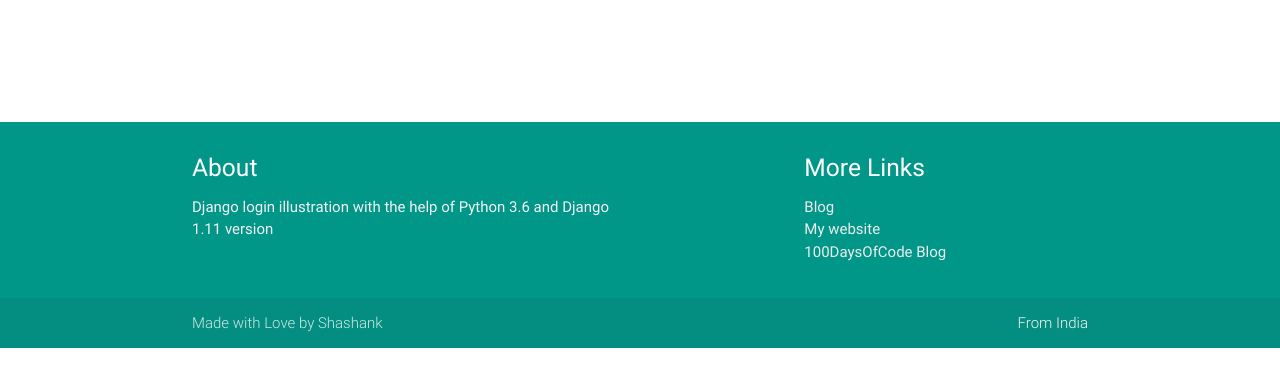
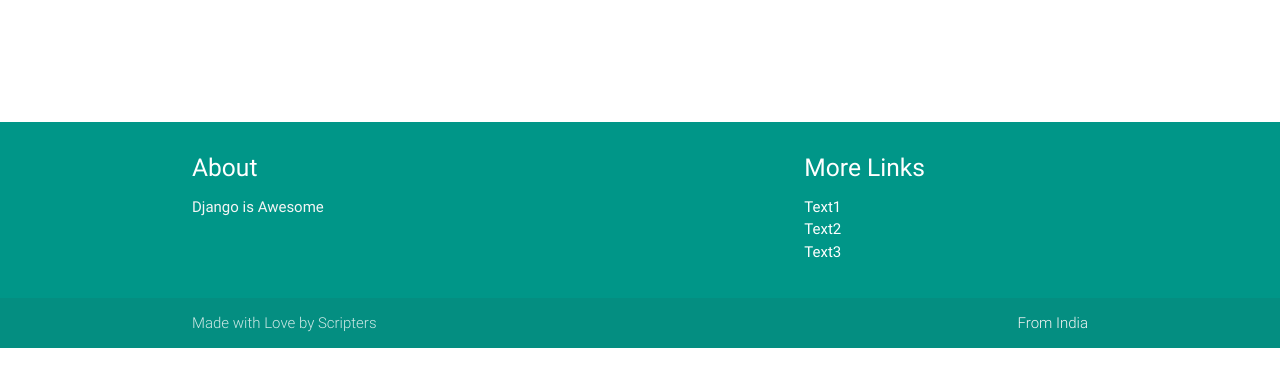
Before and after one commit to akashtomer0786/sih-portal, a Django app: template login/templates/profile.html in a window 1280 px wide. Shown: the part 170-557 px from the top of the page. Run offline with Django 3.2, Linux system fonts and the light colour scheme; the template is opened without the code that fills it, so the values that code supplies are empty; some libraries are stand-ins or nearby versions.

Commit message:
Fix footer

```diff
--- a/login/templates/base.html
+++ b/login/templates/base.html
@@ -69,21 +69,21 @@
             <div class="row">
               <div class="col l6 s12">
                 <h5 class="white-text">About</h5>
-                <p class="grey-text text-lighten-4">Django login illustration with the help of Python 3.6 and Django 1.11 version</p>
+                <p class="grey-text text-lighten-4">Django is Awesome</p>
               </div>
               <div class="col l4 offset-l2 s12">
                 <h5 class="white-text">More Links</h5>
                 <ul>
-                  <li><a class="grey-text text-lighten-3" href="http://shashank-py.blogspot.in/">Blog</a></li>
-                  <li><a class="grey-text text-lighten-3" href="http://shashank-sharma.me">My website</a></li>
-                  <li><a class="grey-text text-lighten-3" href="https://shashank-sharma.github.io/100-days-of-code/">100DaysOfCode Blog</a></li>
+                  <li>Text1</li>
+                  <li>Text2</li>
+                  <li>Text3</li>
                 </ul>
               </div>
             </div>
           </div>
           <div class="footer-copyright">
             <div class="container">
-            Made with Love by Shashank
+            Made with Love by Scripters
             <a class="grey-text text-lighten-4 right" href="#!">From India</a>
             </div>
           </div>
```
